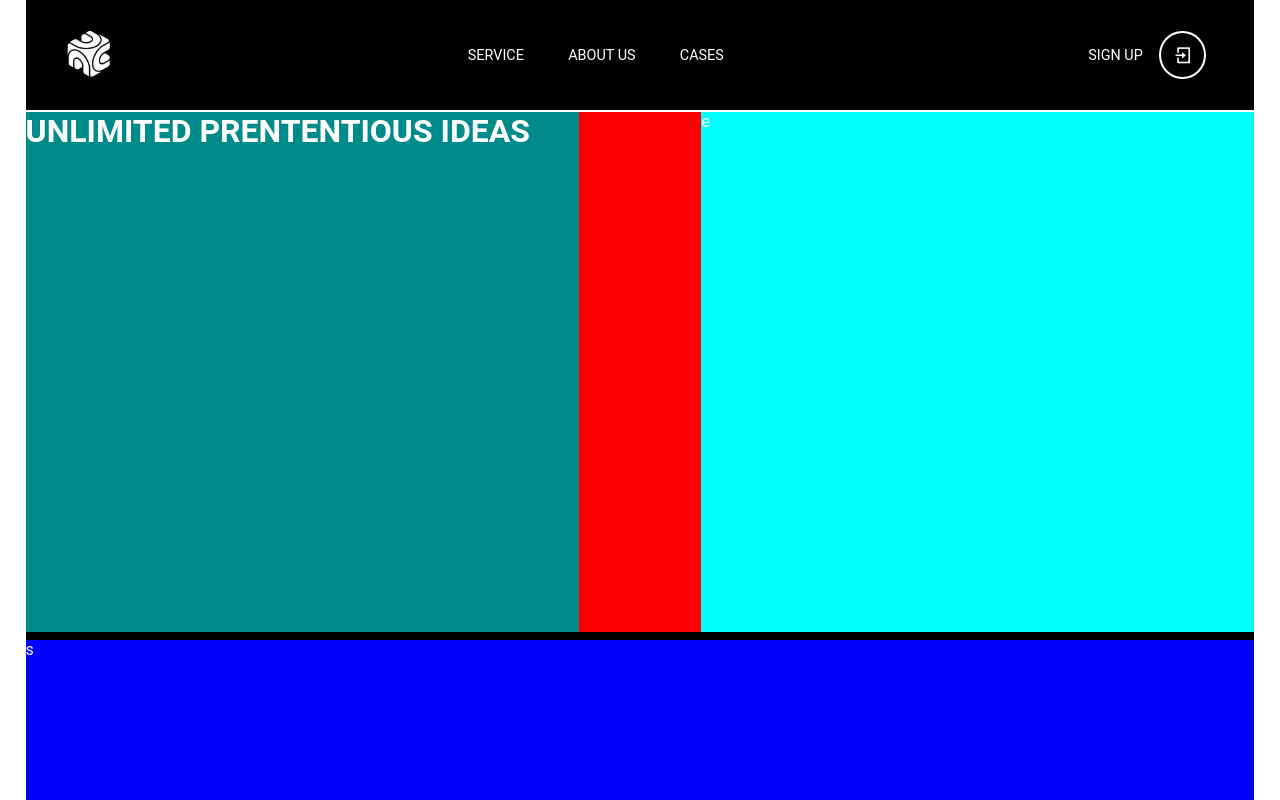
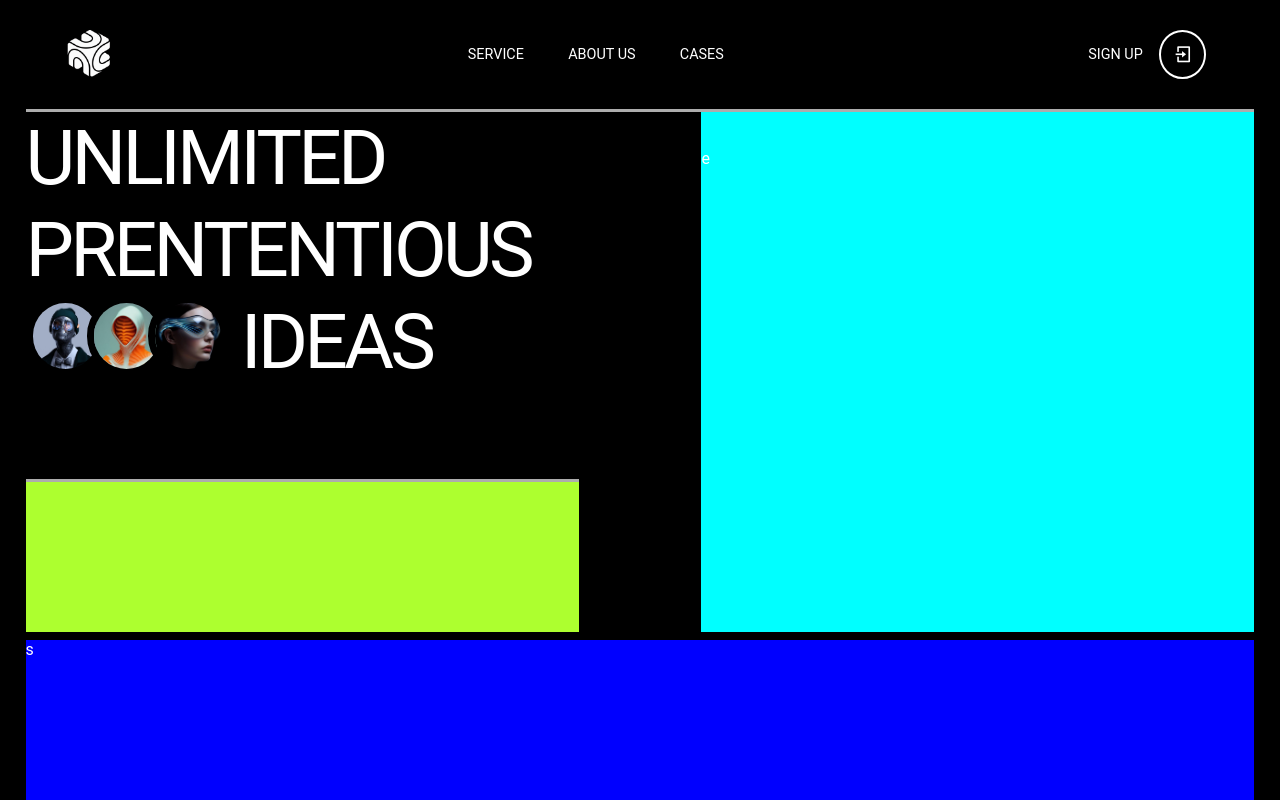
Before and after one commit to Harshit-Chaudhary-Arty/Coucher_landingpage, a plain HTML site: page index.html in a window 1280 px wide. Shown: the top 800 px of the page. Drawn offline with nearby package versions, Linux system fonts and the light colour scheme.

Commit message:
hero left

```diff
--- a/index.html
+++ b/index.html
@@ -27,12 +27,18 @@
             </div>
             <div id="hero">
                 <div id="hleft">
-                    <H1>UNLIMITED PRENTENTIOUS
-                        <span></span>
-                        <span></span>
-                        <span></span>
-                        IDEAS
-                     </H1>
+                    <div id="up">
+                        <h1>UNLIMITED PRENTENTIOUS </h1>
+                        <div id="imgnt">
+                            <span><img src="S1.jpg" id="s1" alt=""></span>
+                            <span><img src="S2.jpg" id="s2" alt=""></span>
+                            <span><img src="S3.jpg" id="s3" alt=""></span>
+                            <h1 id="s4">IDEAS  </h1>
+                        </div>
+                    </div>
+                    <div id="down">
+
+                    </div>
                 </div>
                 <div id="hright">
                     e
--- a/style.css
+++ b/style.css
@@ -7,6 +7,7 @@ html , body{
     height: 100%;
     width: 100%;
     color: white;
+    background-color: black;
     font-family: 'Roboto', sans-serif;
 }
 
@@ -26,7 +27,7 @@ html , body{
     align-items: center;
     justify-content: space-between;
     padding: 0 2%;
-    border-bottom: 2px solid white;
+    border-bottom: 3px solid rgb(173, 173, 173);
     font-size: 1.8vh;
     position: relative;
     height: 14vh;
@@ -75,17 +76,76 @@ html , body{
 
 #hero{
     height: 65vh;
-    background-color: red;
+    /* background-color: red; */
     display: flex;
     justify-content: space-between;
 }
 
 #hleft{
+    display: flex;
+    height: 100%;
     width: 45%;
-    background-color: darkcyan;
+    /* background-color: darkcyan; */
+    /* padding: 3% 0;  */
+    position: relative;
+    flex-direction: column;
+}
+
+#hleft #up{
+    height: 70%;
+    display: flex;
+    /* background-color: yellow; */
+    flex-direction: column;
+}
+
+#down{
+    margin-top: 2%;
+    height: 30%;
+    background-color: greenyellow;
+    border-top: 3px solid rgb(173, 173, 173);
+
 }
 
 #hright{
+    height: 100%;
     width: 45%;
     background-color: aqua;
+    padding: 3% 0;
 }
+
+#hleft h1{
+    font-size: 6vw;
+    font-weight: 400;
+    letter-spacing: -0.3vw;
+    line-height: 1.2;
+}
+
+span img{
+    height:6.2vw;
+    border: 7px solid black;
+    border-radius:50%;
+    position: absolute;
+}
+
+#s1{
+    left: 0;
+    /* top: 50%; */
+}
+
+#s2{
+    left: 4.8vw;
+    z-index: 3;
+    /* top: 50%; */
+}
+
+#s3{
+    left: 9.6vw;
+    z-index: 5;
+    /* top: 50%; */
+}
+
+#s4{
+    position: absolute;
+    left: 16.8vw;
+
+}
```
Also changed, not shown: S1.jpg (added), S2.jpg (added), S3.jpg (added).
